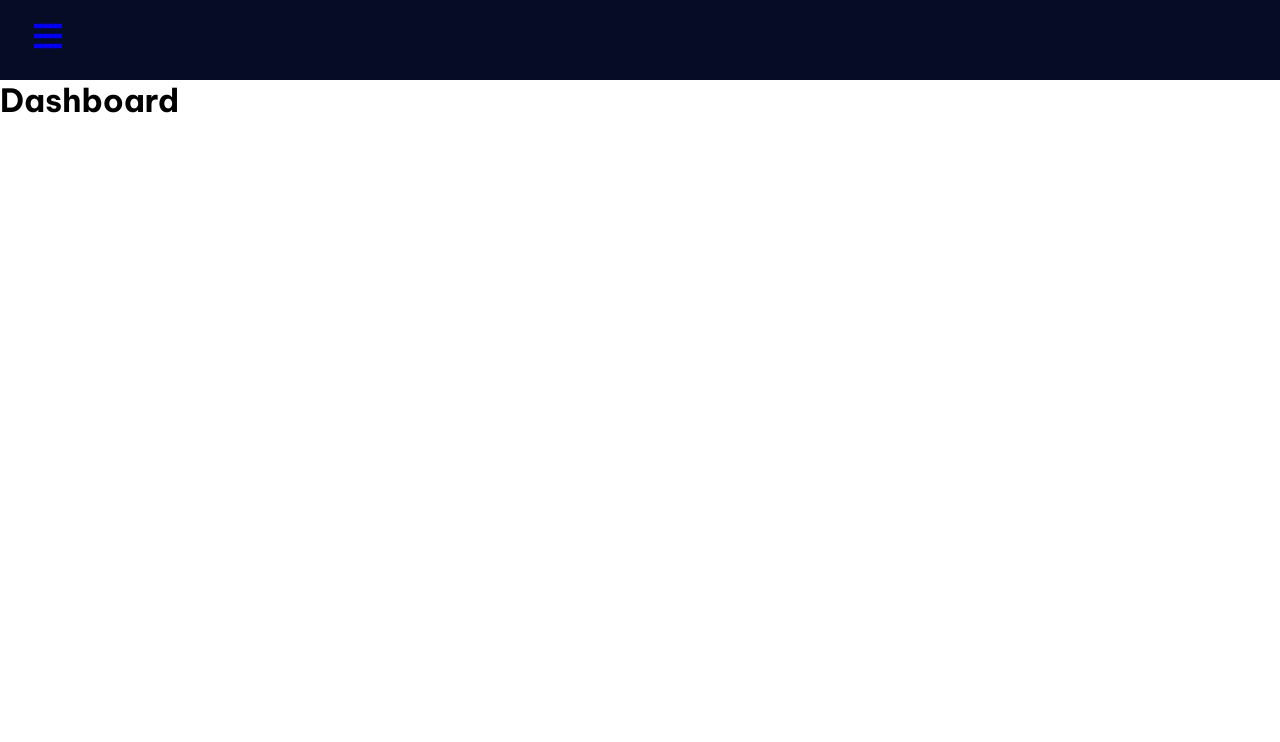
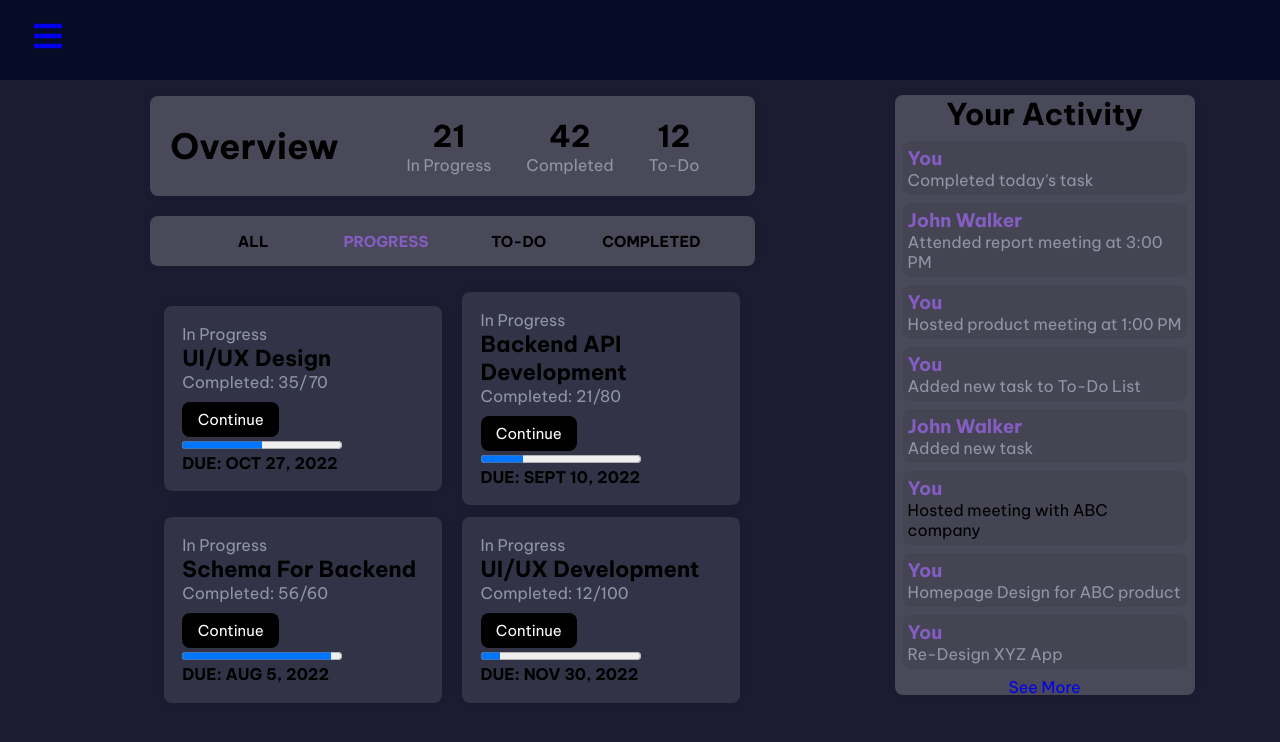
Before and after one commit to thisiskushal31/Agility, a React (Create React App) app in the folder frontend/: page /workspace in a window 1280 px wide. Shown: the top 742 px of the page. Built offline with nearby package versions, Linux system fonts and the light colour scheme.

Commit message:
Dashboard Css Updated

```diff
--- a/frontend/src/Pages/ProductLayout/Sidebar.js
+++ b/frontend/src/Pages/ProductLayout/Sidebar.js
@@ -2,10 +2,17 @@ import React from 'react';
 
 import * as IoIcons from 'react-icons/io';
 import * as BsIcons from "react-icons/bs";
+import * as RiIcons from "react-icons/ri";
 
 export const Sidebar = [
   {
-    title: 'Board',
+    title: 'Dashboard',
+    path: '/workspace',
+    icon: <RiIcons.RiDashboardFill />,
+    cName: 'nav-text'
+  },
+  {
+    title: 'Task Board',
     path: '/workspace/board',
     icon: <BsIcons.BsFillKanbanFill />,
     cName: 'nav-text'
--- a/frontend/src/Pages/Workspace/Dashboard.js
+++ b/frontend/src/Pages/Workspace/Dashboard.js
@@ -2,7 +2,76 @@ import React from 'react'
 
 function Dashboard() {
     return (
-        <h1>Dashboard</h1>
+        <div className='dashboard-container'>
+            <div className="midLeft">
+                <div className="midLeft1">
+                    <div className="topHead">
+                        <h1>Overview</h1>
+                    </div>
+                    <ul>
+                        <li><h3>21</h3><p>In Progress</p></li>
+                        <li><h3>42</h3><p>Completed</p></li>
+                        <li><h3>12</h3><p>To-Do</p></li>
+                    </ul>
+                </div>
+                <div className="midLeft2">
+                    <ul id="option">
+                        <li className="inactive">ALL</li>
+                        <li className="activeMid">PROGRESS</li>
+                        <li className="inactive">TO-DO</li>
+                        <li className="inactive">COMPLETED</li>
+                    </ul>
+                </div>
+                <div className="midLeft3">
+                    <div className="progress1 progress">
+                        <p>In Progress</p>
+                        <h3>UI/UX Design</h3>
+                        <p>Completed: 35/70</p>
+                        <a href="/workspace">Continue</a>
+                        <progress value="35" max="70"></progress>
+                        <h4>DUE: OCT 27, 2022</h4>
+                    </div>
+                    <div className="progress2 progress">
+                        <p>In Progress</p>
+                        <h3>Backend API Development</h3>
+                        <p>Completed: 21/80</p>
+                        <a href="/workspace">Continue</a>
+                        <progress value="21" max="80"></progress>
+                        <h4>DUE: SEPT 10, 2022</h4>
+                    </div>
+                    <div className="progress3 progress">
+                        <p>In Progress</p>
+                        <h3>Schema For Backend</h3>
+                        <p>Completed: 56/60</p>
+                        <a href="/workspace">Continue</a>
+                        <progress value="56" max="60"></progress>
+                        <h4>DUE: AUG 5, 2022</h4>
+                    </div>
+                    <div className="progress4 progress">
+                        <p>In Progress</p>
+                        <h3>UI/UX Development</h3>
+                        <p>Completed: 12/100</p>
+                        <a href="/workspace">Continue</a>
+                        <progress value="12" max="100"></progress>
+                        <h4>DUE: NOV 30, 2022</h4>
+                    </div>
+                </div>
+            </div>
+            <div className="midRight">
+                <h2>Your Activity</h2>
+                <ul>
+                    <li><h3>You</h3><p>Completed today's task</p></li>
+                    <li><h3>John Walker</h3><p>Attended report meeting at 3:00 PM</p></li>
+                    <li><h3>You</h3><p>Hosted product meeting at 1:00 PM</p></li>
+                    <li><h3>You</h3><p>Added new task to To-Do List</p></li>
+                    <li><h3>John Walker</h3><p>Added new task</p></li>
+                    <li><h3>You</h3>Hosted meeting with ABC company</li>
+                    <li><h3>You</h3><p>Homepage Design for ABC product</p></li>
+                    <li><h3>You</h3><p>Re-Design XYZ App</p></li>
+                </ul>
+                <a href="/workspace">See More</a>
+            </div>
+        </div>
     )
 }
 
--- a/frontend/src/Pages/Workspace/List.js
+++ b/frontend/src/Pages/Workspace/List.js
@@ -1,7 +1,9 @@
 import React from 'react'
 
-export default function Todo() {
+function List() {
   return (
     <h1>Todo</h1>
   )
 }
+
+export default List
--- a/frontend/src/Pages/Workspace/Support.js
+++ b/frontend/src/Pages/Workspace/Support.js
@@ -2,7 +2,7 @@ import React from 'react'
 
 function Support() {
     return (
-        <div>Support</div>
+        <h1>Support</h1>
     )
 }
 
--- a/frontend/src/Pages/Workspace/Users.js
+++ b/frontend/src/Pages/Workspace/Users.js
@@ -2,7 +2,7 @@ import React from 'react'
 
 function Users() {
     return (
-        <div>Users</div>
+        <h1>Users</h1>
     )
 }
 
--- /dev/null
+++ b/frontend/src/Styles/_dashboard.scss
@@ -0,0 +1,179 @@
+.dashboard-container {
+    width: 96%;
+    padding: 10px 10px 10px 10px;
+    display: flex;
+    flex-wrap: wrap;
+}
+
+.midRight{
+    width: 180px;
+    background-color: rgba(255,255,255,0.2);
+    margin: 5px 2% 5px 0;
+    border-radius: 8px;
+    height: 600px;
+    box-shadow: 0 0 10px rgba(0,0,0,0.1);
+}
+
+li{
+    list-style: none;
+}
+
+.midRight{
+    width: 300px;
+    display: flex;
+    flex-direction: column;
+    align-items: center;
+    justify-content: space-evenly;
+}
+.midRight h2{
+    font-weight: 900;
+    font-size: 30px;
+}
+.midRight li{
+    margin: 8px;
+    cursor: pointer;
+    padding: 5px;
+    background-color: rgba(24, 23, 23, 0.1);
+    border-radius: 8px;
+}
+.midRight li h3{
+    color: #845EC2;
+    font-weight: 700;
+}
+
+.midLeft{
+    width: 50%;
+    flex-direction: column;
+    display: flex;
+    align-items: center;
+    margin: 6px auto;
+}
+.midLeft1, .midLeft2{
+    background-color: rgba(255,255,255,0.2);
+    width: 100%;
+    display: flex;
+    justify-content: space-evenly;
+    align-items: center;
+    height: 100px;
+    border-radius: 8px;
+    box-shadow: 0 0 10px rgba(0,0,0,0.1);
+    margin-bottom: 20px; flex-wrap: wrap;
+}
+.topHead{
+    width: 30%;
+}
+.topHead h1{
+    font-size: 35px; font-weight: 900;
+}
+.topHead p{
+    color: #845EC2; font-weight: 900;
+}
+.midLeft1 ul{
+    width: 60%;
+    text-align: center;
+    display: flex;
+    align-items: center;
+    justify-content: space-evenly;
+}
+.midLeft1 ul li h3{
+    font-weight: 900; font-size: 30px;
+}
+.midLeft2{
+    height: 50px;
+}
+.midLeft2 ul{
+    width: 90%;
+    justify-content:
+    space-evenly;
+    align-items: center;
+    height: 90%;
+    display: flex;
+}
+.midLeft2 ul li{
+    cursor: pointer;
+    font-size: 15px;
+    font-weight: 700;
+    width: 22%;
+    justify-content: center;
+    align-items: center;
+    height: 80%;
+    display: flex;
+}
+.midLeft2 ul hr{
+    width: 1px;
+    height: 18px;
+    background-color: black;
+    border: none;
+}
+.activeMid{
+    color: #845EC2;
+    border-radius: 2px;
+}
+.midLeft3{
+    width: 100%;
+    border-radius: 8px;
+    display: flex;
+    flex-wrap: wrap;
+    align-items: center;
+    justify-content: space-evenly;
+}
+.progress{
+    display: flex;
+    flex-direction: column;
+    justify-content: space-evenly;
+    width: 46%;
+    background-color: rgba(255,255,255,0.1);
+    margin: 1%;
+    padding: 3%;
+    border-radius: 8px;
+    box-shadow: 0 0 10px rgba(0,0,0,0.1);
+}
+
+.progress h3{
+    font-size: 22px;
+    color: black;
+}
+.progress a{
+    font-size: 15px;
+    height: 35px;
+    margin-top: 10px;
+    display: flex;
+    align-items: center;
+    justify-content: center;
+    border-radius: 8px;
+    width: 40%;
+    text-align: center;
+    background-color: black;
+    color: white;
+}
+
+@media only screen and (max-width: 900px) {
+    .dashboard-container {
+        justify-content: space-between;
+    }
+
+    .midRight{
+        width: 98%;
+    }
+    .midRight ul li{
+        width: 95%;
+    }
+    .midLeft{
+        width: 100%;
+    }
+    .midLeft1{
+        flex-direction: column; height: 200px;
+    }
+    .topHead{
+        width: 100%; text-align: center;
+    }
+    .midLeft1 ul{
+        width: 100%;
+    }
+    .midLeft2 hr{
+        display: none;
+    }
+    .progress{
+        width: 100%; min-height: 200px;
+    }
+}
--- a/frontend/src/Styles/_normalize.scss
+++ b/frontend/src/Styles/_normalize.scss
@@ -44,7 +44,7 @@ html{
 }
 
 body{
-    // background-color: var(--Background);
+    background-color: var(--Background);
     font-size: 1rem;
     font-family: 'Be Vietnam Pro', sans-serif;
     overflow-x: hidden;
--- a/frontend/src/Styles/main.scss
+++ b/frontend/src/Styles/main.scss
@@ -30,5 +30,6 @@
 
 @import 'layout';
 
+@import 'dashboard';
 @import 'kanban';
 @import 'todo';
--- a/package.json
+++ b/package.json
@@ -1,7 +1,7 @@
 {
-	"name": "Agility-Dependency",
+	"name": "agility-dev",
 	"version": "1.0.0",
-	"description": "",
+	"description": "Yet Another: to do App",
 	"main": "index.js",
 	"scripts": {
 		"start": "node backend/server",
```
Also changed, not shown: 2 other files (tests, documents, lock files or other folders).
